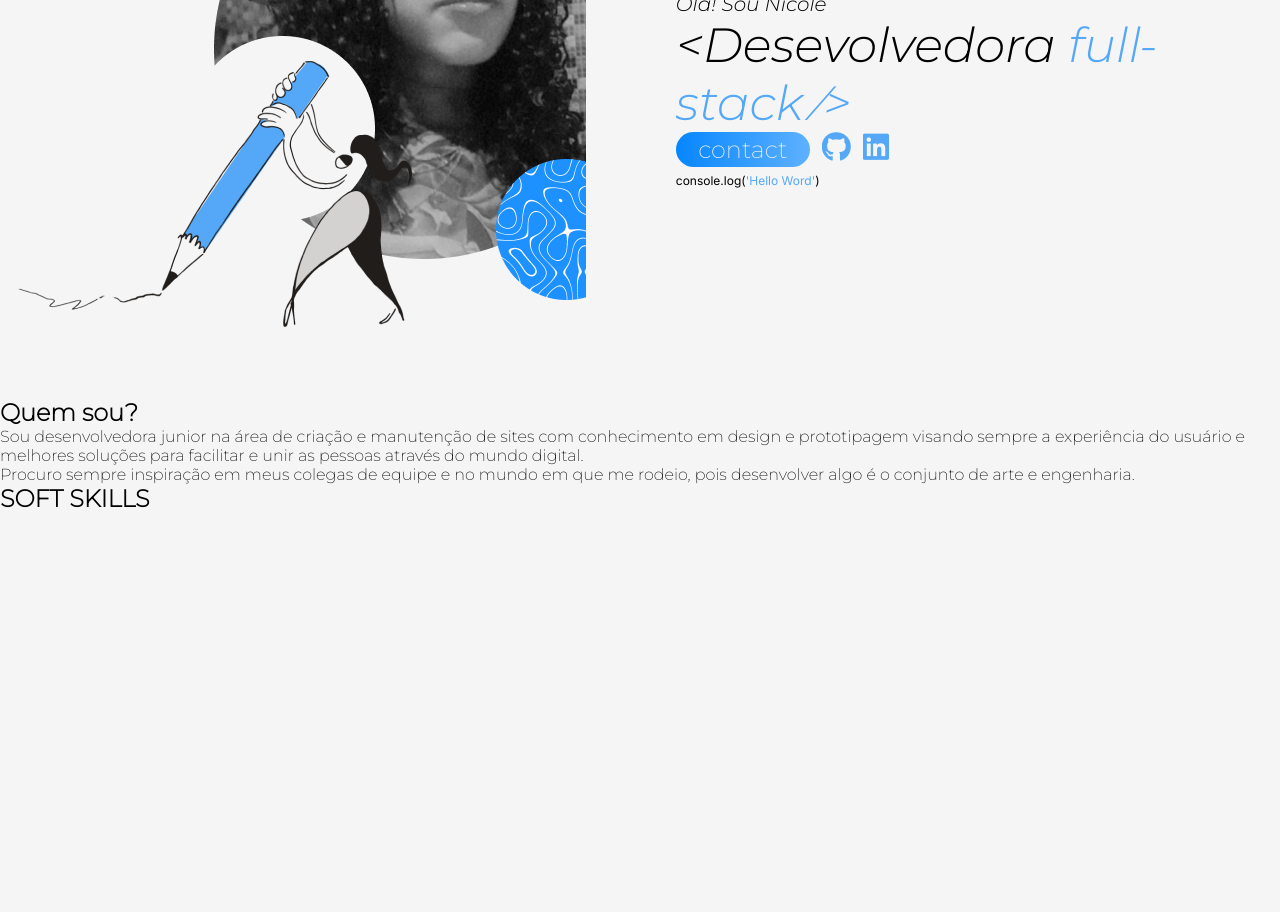
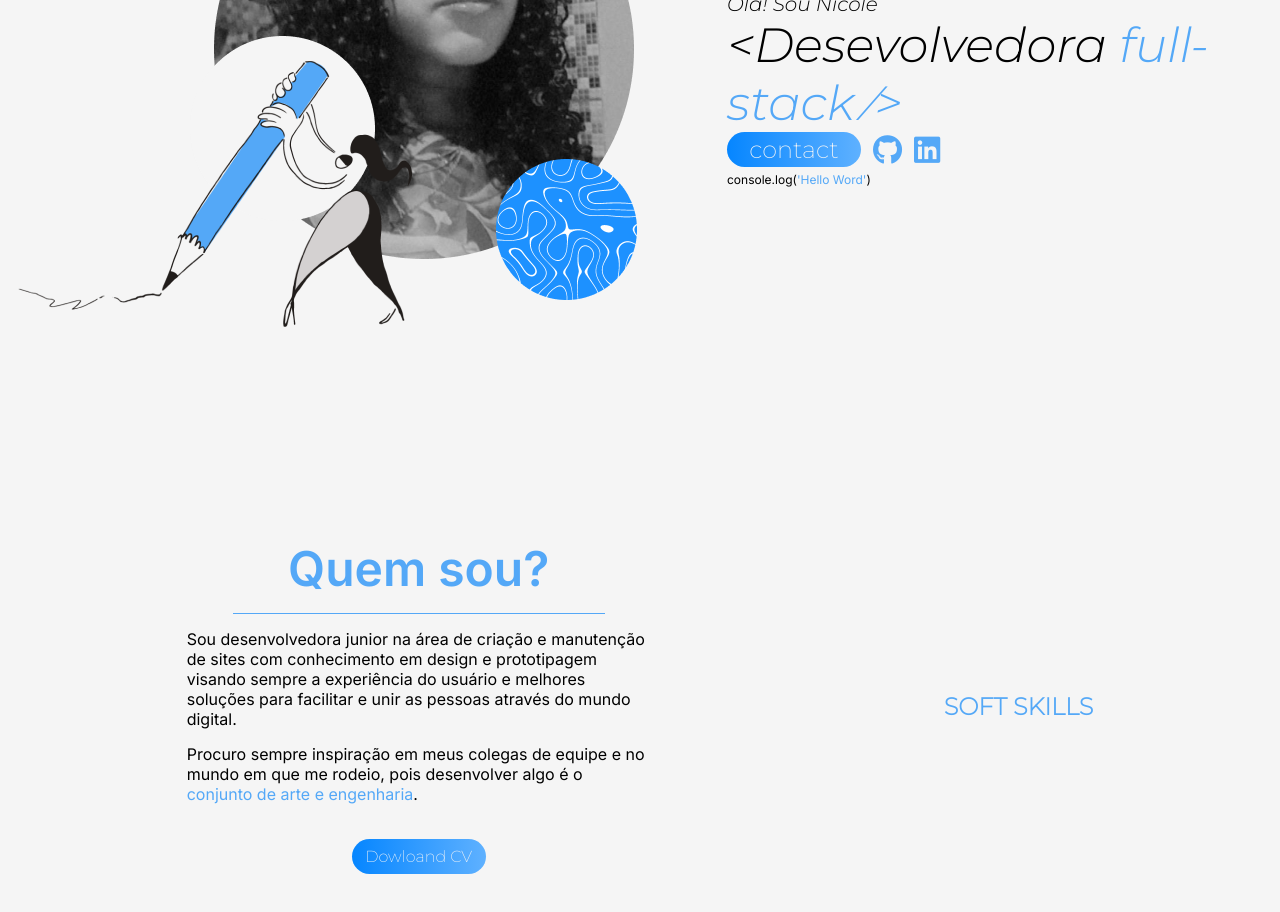
Before and after one commit to nicanico/personal-portfolio, a React (Create React App) app: page / in a window 1280 px wide. Shown: the part 320-1232 px from the top of the page. Before the commit the page ends 833 px from the top, so only its background shows below. Built offline with nearby package versions, Linux system fonts and the light colour scheme.

Commit message:
update 04/03 - att pacotes, ajustes e estilização de about-me

```diff
--- a/src/App.css
+++ b/src/App.css
@@ -3,10 +3,12 @@
   margin: 0;
   padding: 0;
   box-sizing: border-box;
-  overflow: hidden;
   background-color: #f5f5f5;
   font-family: 'Inter', sans-serif;
   font-family: 'Montserrat', sans-serif;
+}
+html{
+  scroll-behavior: smooth;
 }
 a {
   text-decoration: none;
@@ -23,3 +25,7 @@ a {
   font-size: 16px;
   background: var(--gradiente);
 }
+li{
+  text-decoration: none;
+  list-style: none;
+}
--- a/src/App.js
+++ b/src/App.js
@@ -2,7 +2,7 @@
 import './App.css';
 import Header from './components/header/header';
 import Home from './components/home/home';
-import About from './components/about-me/about'
+import About from './components/about-me/about';
 
 function App() {
   return (
--- a/src/components/about-me/about.css
+++ b/src/components/about-me/about.css
@@ -0,0 +1,44 @@
+.about{
+    display: flex;
+    height: 77vh;
+    align-items: center;
+    place-content: center;
+    gap: 293px;
+}
+.sobre{
+    display: flex;
+    flex-direction: column;
+    align-items: center;
+    gap: 15px;
+}
+.titulo{
+    font-family: 'Inter', sans-serif;
+    font-weight: 600;
+    color: #54A8F7;
+    font-size: 3rem;
+}
+.linha{
+    height: 1px;
+    width: 372px;
+    background-color: #54A8F7;
+}
+.sobre-mim{
+    font-family: 'Inter', sans-serif;
+    text-align: left;
+    width: 29rem;
+}
+.frase{
+    color:#54A8F7;
+    font-family: 'Inter', sans-serif;
+}
+.titulo-soft{
+    font-weight: 600;
+    color: #54A8F7;
+}
+.a-button{
+    width: 134px;
+    height: 35px;
+    font-size: 1rem;
+    cursor: pointer;
+    margin-top: 20px;
+}
--- a/src/components/about-me/about.jsx
+++ b/src/components/about-me/about.jsx
@@ -3,7 +3,7 @@ import './about.css'
 
 const About = () => {
     return(
-        <div className="about">
+        <div id="about" className="about">
             {/* left side */}
             <div className="sobre">
                 <h2 className="titulo">Quem sou?</h2>
@@ -13,10 +13,11 @@ const About = () => {
                     de sites com conhecimento em design e prototipagem visando sempre a experiência do
                     usuário e melhores soluções para facilitar e unir as pessoas através do mundo digital.
                 </p>
-                <p>
+                <p className="sobre-mim">
                     Procuro sempre inspiração em meus colegas de equipe e no mundo em que me rodeio,
                     pois desenvolver algo é o <span className="frase">conjunto de arte e engenharia</span>.
                 </p>
+                <button className="button a-button">Dowloand CV</button>
             </div>
 
             {/* right side */}
--- a/src/components/header/header.jsx
+++ b/src/components/header/header.jsx
@@ -14,8 +14,8 @@ const Header = () => {
             <div className="n-right">
                 <div className="n-list">
                     <ul>
-                        <li><a href="#">home</a></li>
-                        <li><a href="#">sobre mim</a></li>
+                        <li><a href="#home">home</a></li>
+                        <li><a href="#about">sobre mim</a></li>
                         <li><a href="#">skills e formação</a></li>
                         <li><a href="#">projetos</a></li>
                         <li><a href="#">contato</a></li>
--- a/src/components/home/home.jsx
+++ b/src/components/home/home.jsx
@@ -4,7 +4,7 @@ import Icon from '../../img/icon-principal.png';
 
 const Home = () =>{
     return(
-        <div className="home">
+        <div id="home" className="home">
             <div className="h-left">
                 <img src={Icon} alt="" />
             </div>
```
Also changed, not shown: 1 other file (tests, documents, lock files or other folders).
